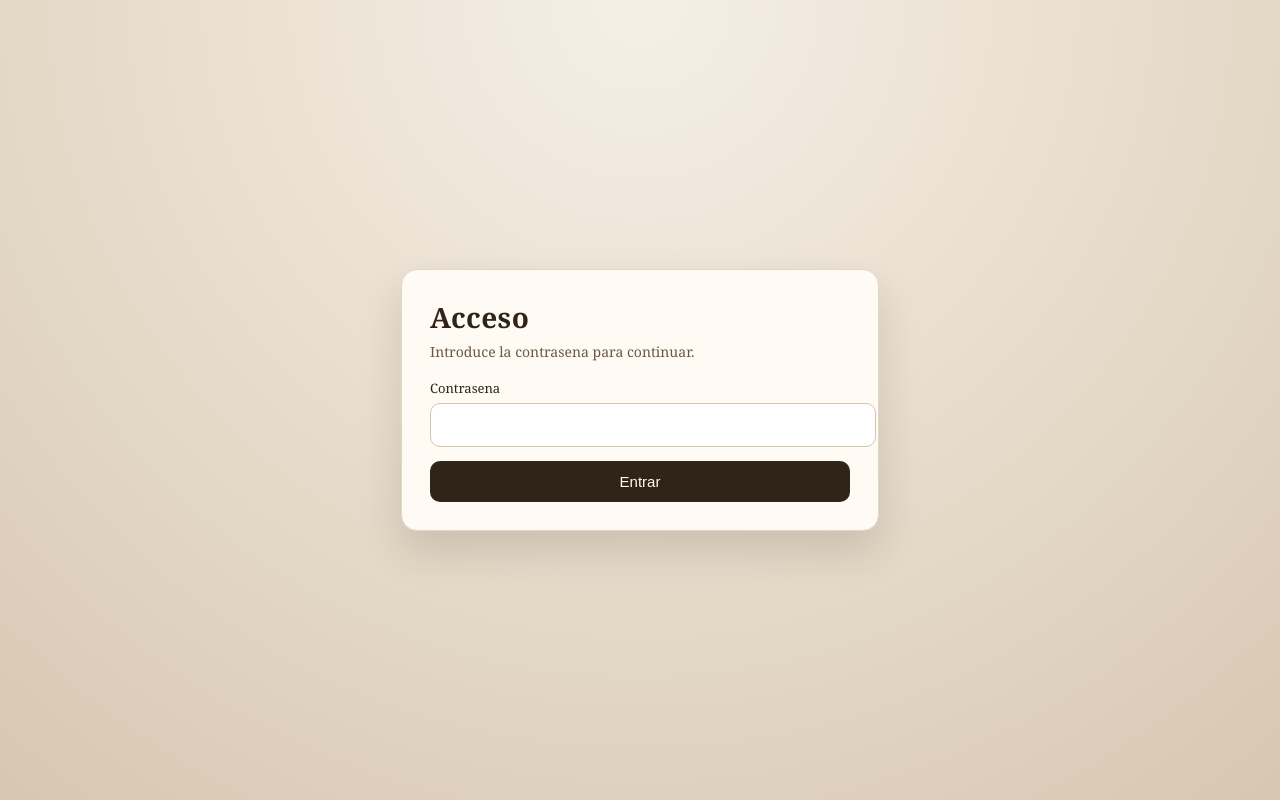
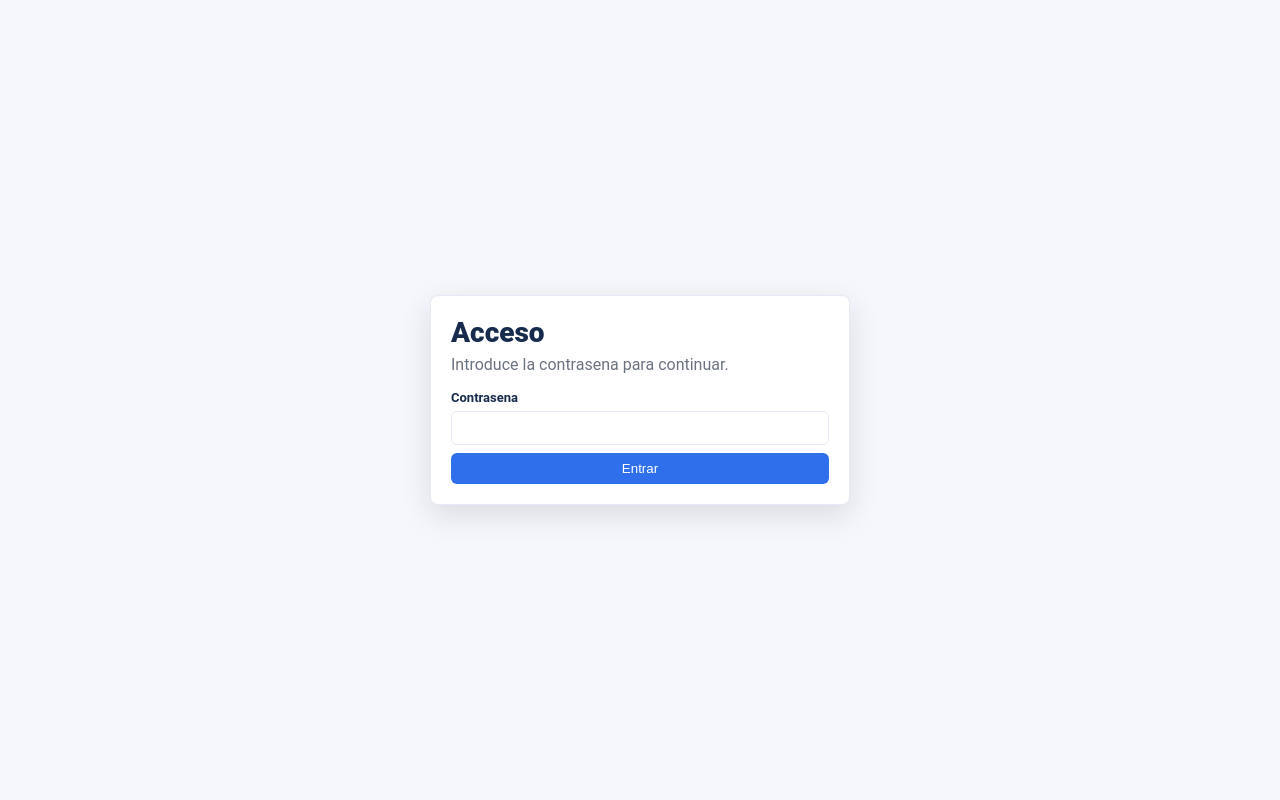
Before and after one commit to Roissm90/facturas, a website: page public/login.html in a window 1280 px wide. Drawn offline with Linux system fonts and the light colour scheme.

Commit message:
Add login gate and login styles

```diff
--- a/public/login.html
+++ b/public/login.html
@@ -4,75 +4,20 @@
     <meta charset="utf-8" />
     <meta name="viewport" content="width=device-width, initial-scale=1" />
     <title>Acceso</title>
-  <style>
-    :root {
-      color-scheme: light;
-    }
-    body {
-      margin: 0;
-      min-height: 100vh;
-      display: grid;
-      place-items: center;
-      font-family: "Georgia", "Times New Roman", serif;
-      background: radial-gradient(circle at top, #f5efe6 0%, #e9dfcf 45%, #d7c7b2 100%);
-      color: #2f2417;
-    }
-    .card {
-      width: min(420px, 92vw);
-      background: #fffaf3;
-      border: 1px solid #e2d6c5;
-      box-shadow: 0 20px 40px rgba(47, 36, 23, 0.15);
-      padding: 28px;
-      border-radius: 16px;
-    }
-    h1 {
-      margin: 0 0 6px 0;
-      font-size: 28px;
-      letter-spacing: 0.4px;
-    }
-    p {
-      margin: 0 0 18px 0;
-      color: #6b5845;
-      font-size: 14px;
-    }
-    label {
-      display: block;
-      font-size: 13px;
-      margin-bottom: 6px;
-    }
-    input[type="password"] {
-      width: 100%;
-      padding: 12px 12px;
-      border: 1px solid #d4c5b3;
-      border-radius: 10px;
-      font-size: 16px;
-      background: #fff;
-    }
-    button {
-      width: 100%;
-      margin-top: 14px;
-      padding: 12px 14px;
-      border: none;
-      border-radius: 10px;
-      background: #2f2417;
-      color: #fffaf3;
-      font-size: 15px;
-      cursor: pointer;
-    }
-    button:hover {
-      filter: brightness(1.05);
-    }
-  </style>
+    <link rel="icon" type="image/png" href="/assets/icon_folder.png">
+    <link rel="stylesheet" href="/styles.css">
   </head>
-<body>
-  <div class="card">
-    <h1>Acceso</h1>
-    <p>Introduce la contrasena para continuar.</p>
-    <form method="post" action="/login">
-      <label for="password">Contrasena</label>
-      <input id="password" name="password" type="password" autocomplete="current-password" required />
-      <button type="submit">Entrar</button>
+  <body class="login-page">
+    <div class="container login-container">
+      <div class="login-card">
+        <h1 class="title-page">Acceso</h1>
+        <p class="login-subtitle">Introduce la contrasena para continuar.</p>
+        <form method="post" action="/login" class="login-form">
+          <label for="password" class="login-label">Contrasena</label>
+          <input id="password" name="password" type="password" autocomplete="current-password" required class="login-input" />
+          <button type="submit" class="login-btn">Entrar</button>
         </form>
+      </div>
     </div>
   </body>
 </html>
--- a/public/styles.scss
+++ b/public/styles.scss
@@ -505,3 +505,57 @@ ul {
   z-index: 9999;
   transition: opacity 0.3s ease;
 }
+
+body.login-page {
+  min-height: 100dvh;
+  padding: 0;
+  background: $background-color;
+  color: $text-color;
+}
+
+.login-container {
+  min-height: 100vh;
+  @include flex-center;
+  padding: $spacing-xl;
+}
+
+.login-card {
+  width: min(420px, 92vw);
+  background: $white;
+  border: 1px solid $border-color;
+  border-radius: $border-radius-lg;
+  padding: $spacing-xl;
+  box-shadow: 0 10px 30px rgba(16, 24, 40, 0.12);
+}
+
+.login-subtitle {
+  margin: $spacing-xs 0 $spacing-lg;
+  color: $text-light;
+}
+
+.login-label {
+  display: block;
+  font-size: 13px;
+  margin-bottom: $spacing-xs;
+  color: $text-color;
+  font-weight: 600;
+}
+
+.login-input {
+  width: 100%;
+  padding: $spacing-sm $spacing-md;
+  border: 1px solid $border-color;
+  border-radius: $border-radius;
+  font-size: 14px;
+  margin-bottom: $spacing-sm;
+
+  &:focus {
+    outline: none;
+    border-color: $primary-color;
+    box-shadow: 0 0 0 3px rgba(47, 111, 235, 0.1);
+  }
+}
+
+.login-btn {
+  width: 100%;
+}
--- a/server.js
+++ b/server.js
@@ -17,6 +17,15 @@ const PORT = process.env.PORT || 3000;
 app.use(cors());
 app.use(express.urlencoded({ extended: false }));
 app.use(express.json());
+
+// Public assets needed for the login page.
+app.use('/assets', express.static(path.join(__dirname, 'public', 'assets')));
+app.get('/styles.css', (req, res) => {
+  res.sendFile(path.join(__dirname, 'public', 'styles.css'));
+});
+app.get('/styles.css.map', (req, res) => {
+  res.sendFile(path.join(__dirname, 'public', 'styles.css.map'));
+});
 
 const AUTH_COOKIE = 'facturas_auth';
 const APP_PASSWORD = process.env.APP_PASSWORD || '';
@@ -46,6 +55,10 @@ function isAuthed(req) {
 if (AUTH_TOKEN) {
   app.use((req, res, next) => {
     if (req.path === '/login' || req.path === '/logout') return next();
+    const ext = path.extname(req.path || '').toLowerCase();
+    if (ext && ['.css', '.js', '.map', '.png', '.jpg', '.jpeg', '.svg', '.ico', '.webp', '.woff', '.woff2', '.ttf', '.eot'].includes(ext)) {
+      return next();
+    }
     if (isAuthed(req)) return next();
     if (req.method === 'GET' || req.method === 'HEAD') return res.redirect('/login');
     return res.status(401).json({ error: 'unauthorized' });
```
Also changed, not shown: public/styles.css, 1 other file. Lines whose indentation alone changed are shown as unchanged.
